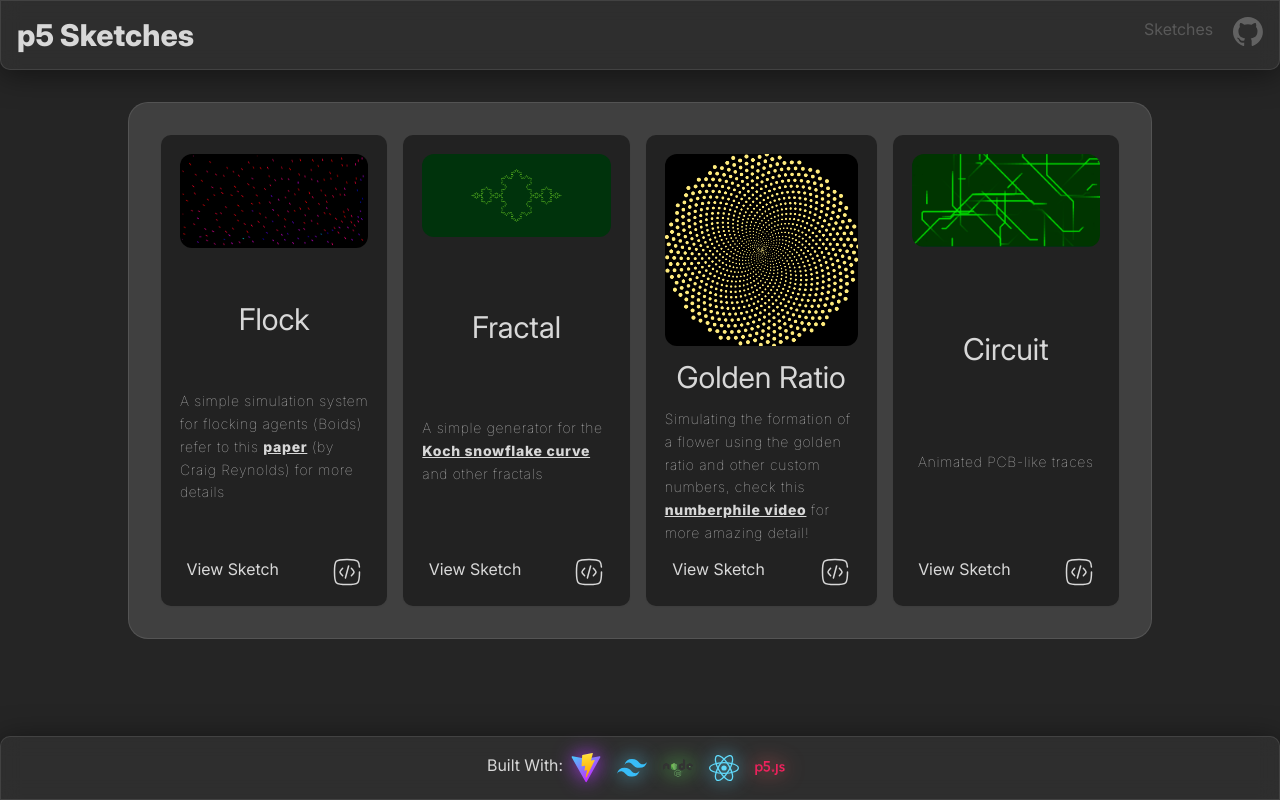
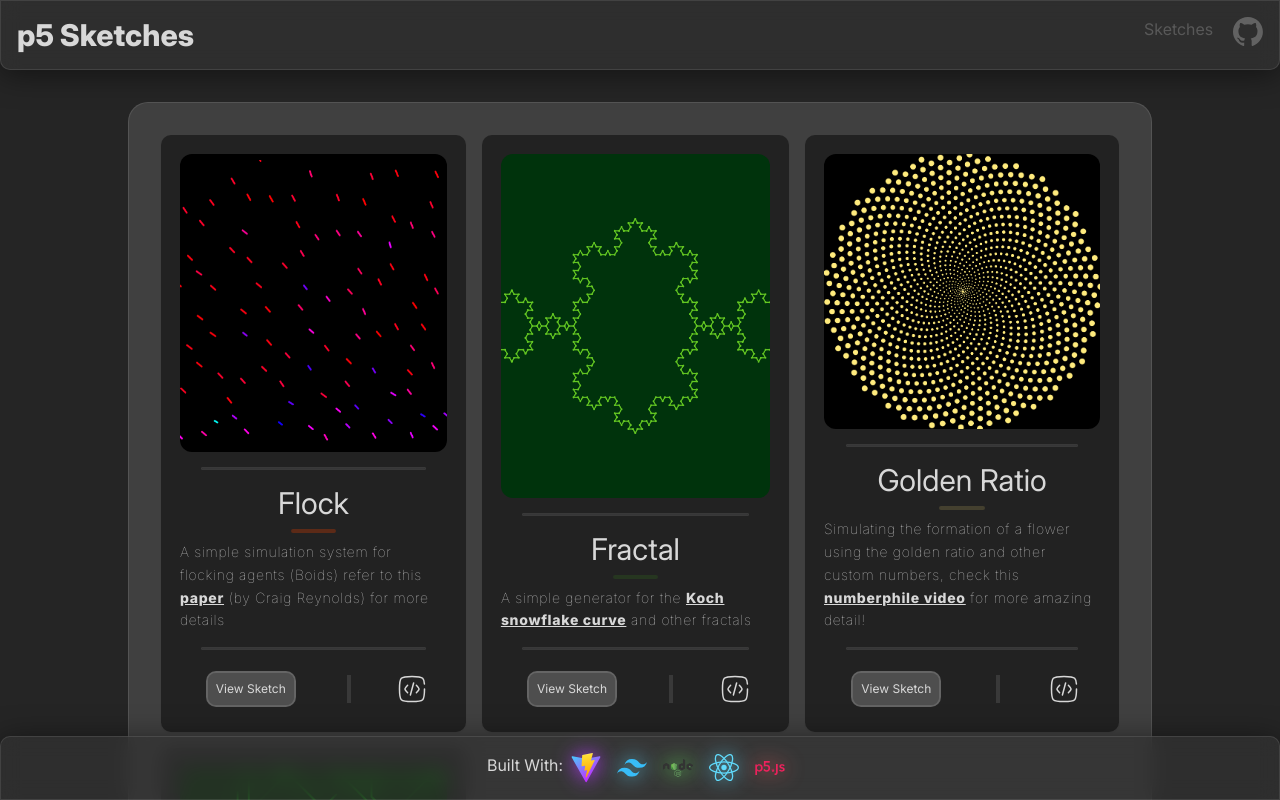
Before and after one commit to ZOASR/p5-sketches, a React (Vite) app: page /#/ in a window 1280 px wide. Shown: the top 800 px of the page. Built offline with nearby package versions, Linux system fonts and the light colour scheme.

Commit message:
Changed some styling

```diff
--- a/src/GoldenRatio/sketch.ts
+++ b/src/GoldenRatio/sketch.ts
@@ -13,7 +13,9 @@ export function sketch(p: P5CanvasInstance<GoldenRatioProps>) {
 	const points: { x: number; y: number }[] = [];
 
 	p.setup = () => {
-		p.createCanvas(innerWidth * 0.5, innerHeight * 0.5);
+		if (innerWidth <= 786)
+			p.createCanvas(innerWidth * 0.8, innerHeight * 0.7);
+		else p.createCanvas(innerWidth * 0.5, innerHeight * 0.5);
 		radius = p.height / 2;
 		p.background(0);
 		p.angleMode(p5.prototype.DEGREES);
--- a/src/components/Layout.tsx
+++ b/src/components/Layout.tsx
@@ -15,9 +15,9 @@ const Layout = () => {
 			<section className=" flex flex-col h-full justify-center">
 				<Suspense
 					fallback={
-						<h1 className="w-1/2 h-full text-8xl mx-auto text-center filter drop-shadow-2xl">
-							Loading...
-						</h1>
+						<div className="flex justify-center align-middle w-1/2 h-screen text-8xl mx-auto text-center filter drop-shadow-2xl">
+							<h1 className="text-center my-auto">Loading...</h1>
+						</div>
 					}
 				>
 					<Outlet />
--- a/src/components/SketchCard/SketchCard.module.css
+++ b/src/components/SketchCard/SketchCard.module.css
@@ -3,7 +3,6 @@
 	flex-direction: column;
 	align-items: center;
 	justify-content: space-between;
-	gap: 0.8em;
 	border-radius: 10px;
 	border: 3px solid transparent;
 	background: rgb(34, 34, 34);
--- a/src/components/SketchCard/SketchCard.tsx
+++ b/src/components/SketchCard/SketchCard.tsx
@@ -34,30 +34,37 @@ const SketchCard = ({
 				onMouseEnter={handleMouseEnter}
 				onMouseLeave={handleMouseLeave}
 			>
-				<div className="w-full rounded-xl bg-white flex justify-center overflow-hidden">
+				<div className="w-full h-full rounded-xl bg-white flex justify-center overflow-hidden justify-self-start">
 					<img
-						className="object-cover  w-full"
+						className="object-cover w-full "
 						src={imageUrl}
 						alt={title}
 					/>
 				</div>
-				<h1 className="text-3xl">{title}</h1>
+				<hr className="w-10/12 my-4 opacity-10 shadow-lg rounded-lg ring-1 ring-white" />
+				<h1 className="text-3xl my-0">{title}</h1>
+				<hr
+					style={{ borderColor: colors[0], borderWidth: "2px" }}
+					className="w-1/6 my-2 shadow-lg rounded-lg"
+				/>
 				<p
 					dangerouslySetInnerHTML={{
 						__html: description,
 					}}
-					className="leading-relaxed text-sm font-thin tracking-wider"
+					className="leading-relaxed text-sm sm:text-md font-thin tracking-wider"
 				></p>
-				<div className="flex justify-around gap-10 w-full self-end">
+				<hr className="w-10/12 my-4 opacity-10 shadow-lg rounded-lg ring-1 ring-white" />
+				<div className="flex justify-around align-middle w-full self-end">
 					<Link
-						className="cursor-pointer font-normal hover:underline hover:font-extrabold transition-all duration-150"
+						className="cursor-pointer m-2 h-min p-2 shadow-sm hover:bg-white/50 hover:ring-white/60 bg-white/20  ring-2 ring-white/30 rounded-lg text-xs md:text-md font-normal hover:underline hover:font-extrabold transition-all duration-150"
 						to={title.toLowerCase()}
 						state={{ sourceCode, title: title.toUpperCase() }}
 					>
 						View Sketch
 					</Link>
+					<span className="h-1/2 self-center mx-2 bg-white rounded-lg ring-2 ring-white opacity-10"></span>
 					<a
-						className="cursor-pointer"
+						className="cursor-pointer self-center"
 						href={sourceCode}
 						target="_blank"
 					>
--- a/src/components/SketchGrid/SketchGrid.module.css
+++ b/src/components/SketchGrid/SketchGrid.module.css
@@ -7,7 +7,7 @@
 	background: #404040;
 	padding: 2em;
 
-	grid-template-columns: repeat(4, auto);
+	grid-template-columns: repeat(3, auto);
 	grid-gap: 1em;
 }
 
```
